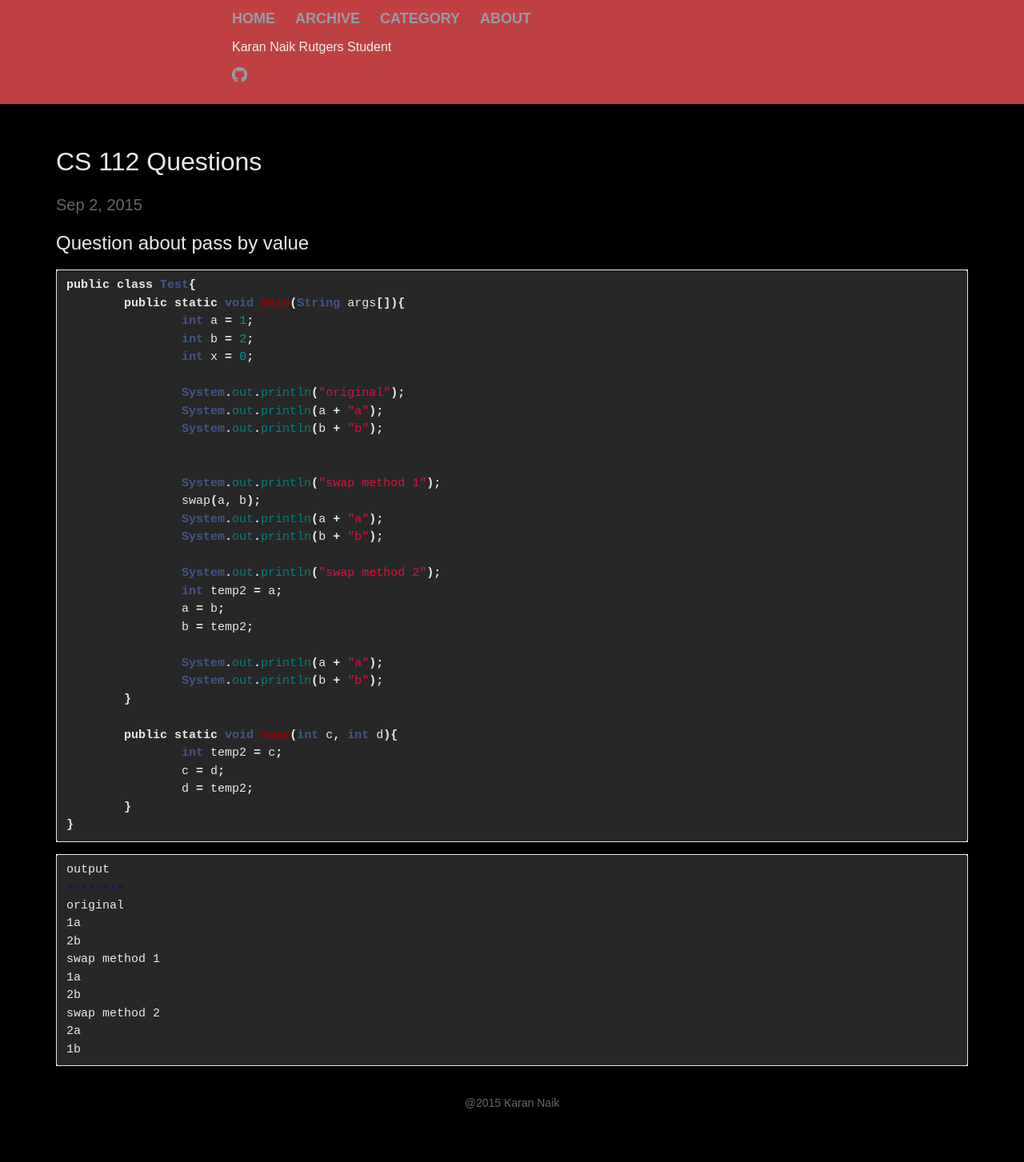
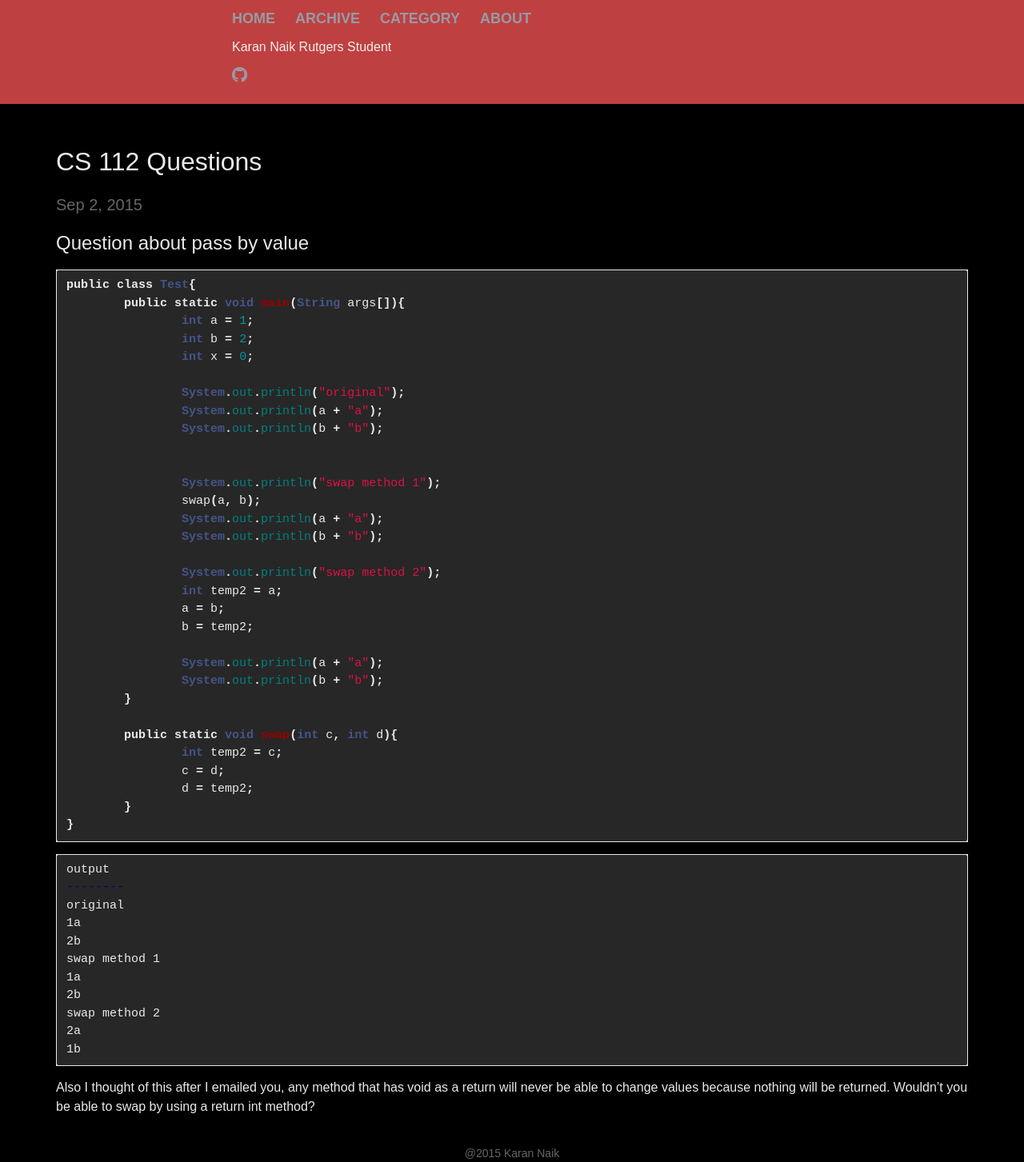
Before and after one commit to knaik/knaik.github.io, a Jekyll site: the page built from _posts/2015-09-02-Java-questions.markdown, in a window 1280 px wide. Shown: the whole page at 80% size. Built offline with Jekyll 4.4.1, drawn with Linux system fonts in a browser that asks for light colours; before the commit the page ends 1390 px from its top, so only the background shows below that.

Commit message:
updated question

```diff
--- a/_posts/2015-09-02-Java-questions.markdown
+++ b/_posts/2015-09-02-Java-questions.markdown
@@ -53,3 +53,7 @@ swap method 2
 2a
 1b
 {% endhighlight %}
+
+Also I thought of this after I emailed you,
+any method that has void as a return will never be able to change values because nothing will be returned.
+Wouldn't you be able to swap by using a return int method?
```
Also changed, not shown: 1 other file.
